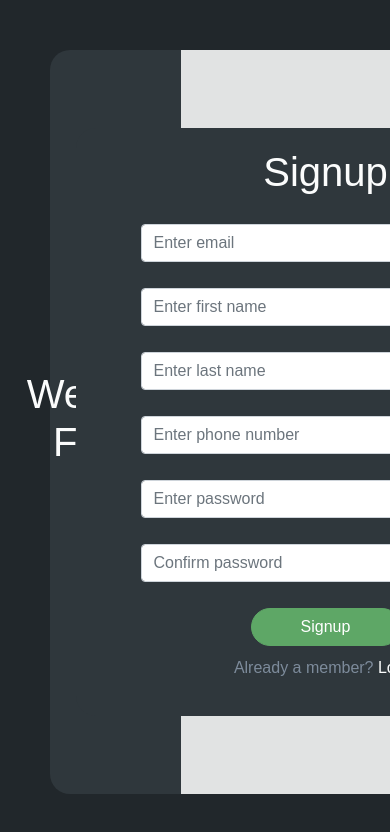
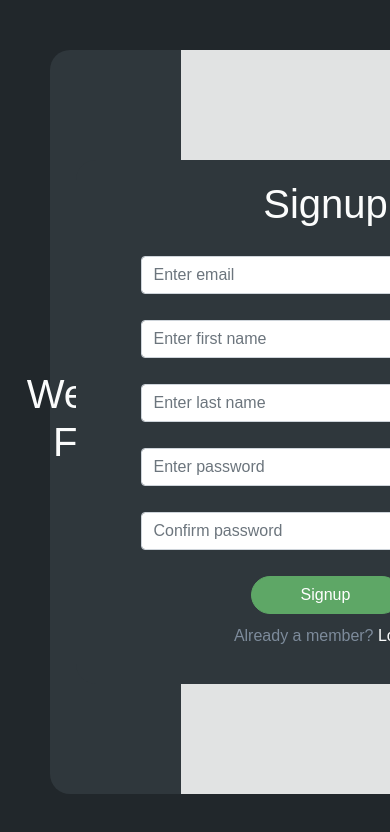
Before and after one commit to alexandremr01/stock-scout, a Vue app in the folder frontend/: page /sign-up in a window 390 px wide. Shown: the top 832 px of the page. Built offline with nearby package versions, Linux system fonts and the light colour scheme; a web font is replaced by a local one; what vue-flag-icon, vue-resource would draw is missing.

Commit message:
remove phone number from signup

```diff
--- a/frontend/src/views/Signup.vue
+++ b/frontend/src/views/Signup.vue
@@ -53,8 +53,9 @@
           >
             <b-form-input
               id="input-4"
-              v-model="form.phoneNumber"
-              placeholder="Enter phone number"
+              v-model="form.password"
+              placeholder="Enter password"
+              type="password"
               required
             ></b-form-input>
           </b-form-group>
@@ -66,20 +67,6 @@
           >
             <b-form-input
               id="input-5"
-              v-model="form.password"
-              placeholder="Enter password"
-              type="password"
-              required
-            ></b-form-input>
-          </b-form-group>
-
-          <b-form-group
-            class="align-label"
-            id="input-group-6"
-            label-for="input-6"
-          >
-            <b-form-input
-              id="input-6"
               v-model="form.confirmPassword"
               placeholder="Confirm password"
               type="password"
```
